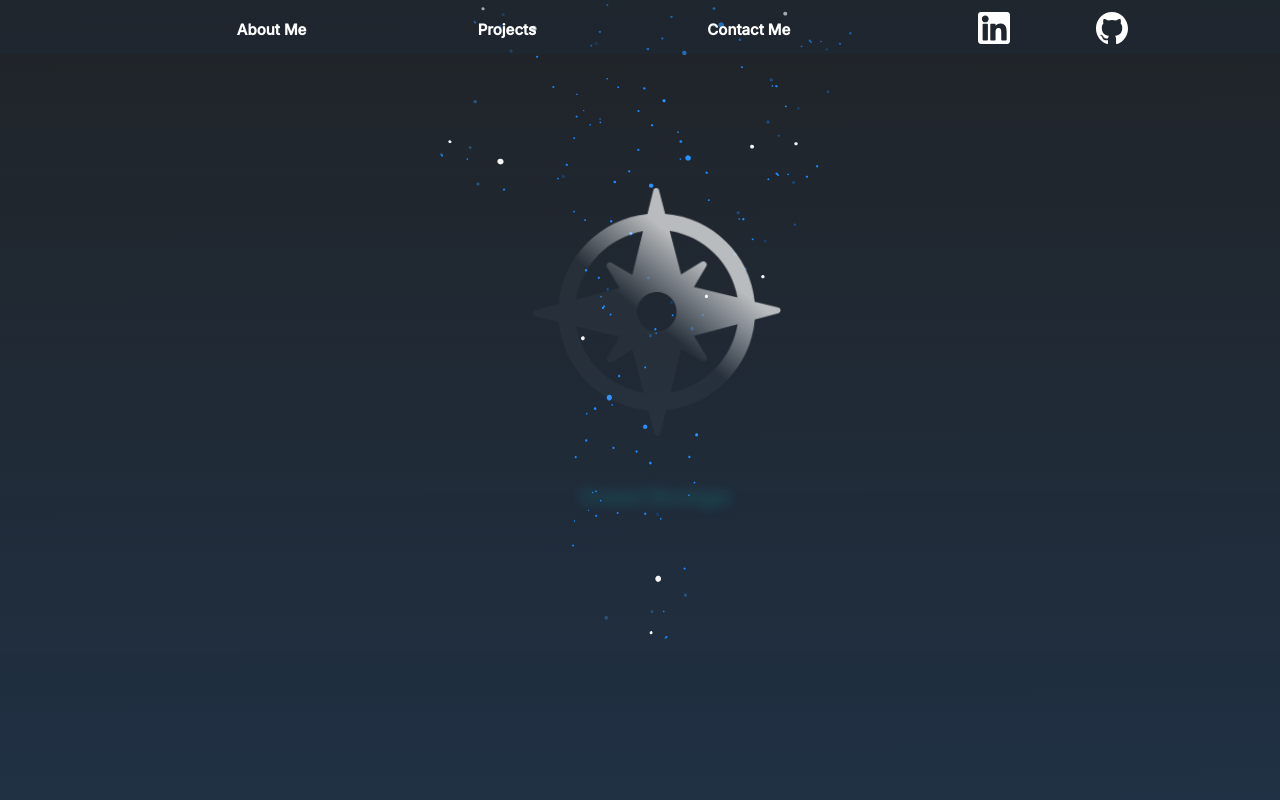
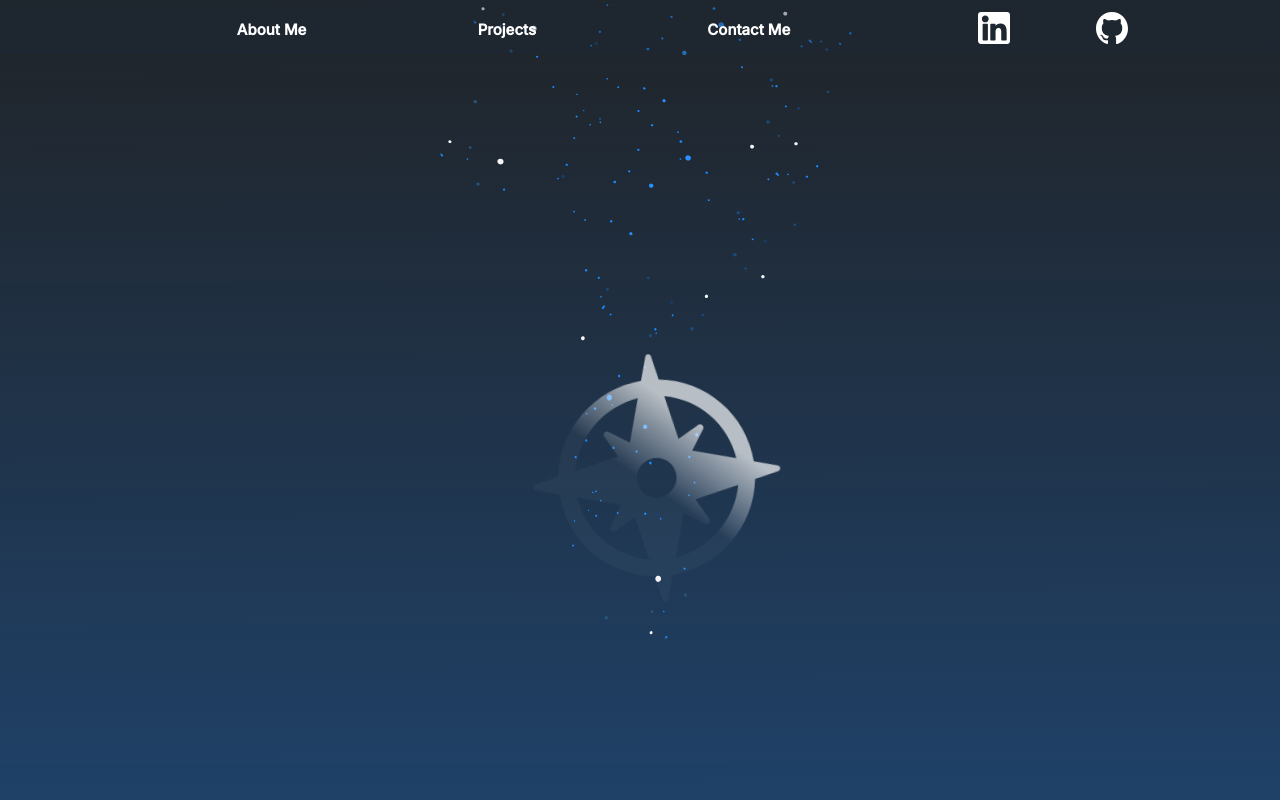
Before and after one commit to MidnightSilva/Portfolio, a React (Create React App) app in the folder my-portfolio/: page / in a window 1280 px wide. Shown: the top 800 px of the page. Built offline with nearby package versions, Linux system fonts and the light colour scheme; a web font is replaced by a local one.

Commit message:
removing morphing animation

```diff
--- a/my-portfolio/src/Sections/AboutMeSection.js
+++ b/my-portfolio/src/Sections/AboutMeSection.js
@@ -1,7 +1,11 @@
-import React from "react";
+import AboutMe from "../components/AboutMe";
 
 const AboutMeSection = () => {
-  return <div></div>;
+  return (
+    <div>
+      <AboutMe />
+    </div>
+  );
 };
 
 export default AboutMeSection;
--- a/my-portfolio/src/Sections/LandingSection.js
+++ b/my-portfolio/src/Sections/LandingSection.js
@@ -14,11 +14,11 @@ const LandingSection = () => {
       <div className="greating-compass-container">
         <h2 className="landing-greeting">Welcome 👋🏼 I’m Jorge</h2>
         <CompassIcon />
-        <div class="morphing">
+        {/* <div class="morphing">
           <div class="word">a USN Veteran</div>
           <div class="word">UX/UI Designer &</div>
           <div class="word">Fronted Developer</div>
-        </div>
+        </div> */}
         <div class="arrow">
           <span></span>
           <span></span>
--- a/my-portfolio/src/_morphing.scss
+++ b/my-portfolio/src/_morphing.scss
@@ -1,38 +1,38 @@
-$speed: 15s;
-$wordCount: 7;
+// $speed: 15s;
+// $wordCount: 7;
 
-.morphing {
-  position: relative;
-  top: -20%;
-  font-size: 20px;
-  color: #06a8ff;
-  filter: contrast(20) blur(1px);
-}
+// .morphing {
+//   position: relative;
+//   top: -20%;
+//   font-size: 20px;
+//   color: #06a8ff;
+//   filter: contrast(20) blur(1px);
+// }
 
-.word {
-  position: absolute;
-  top: 50%;
-  left: 50%;
-  transform: translate(-50%, -50%);
-  animation: word $speed infinite ease-in-out;
+// .word {
+//   position: absolute;
+//   top: 50%;
+//   left: 50%;
+//   transform: translate(-50%, -50%);
+//   animation: word $speed infinite ease-in-out;
 
-  @for $i from 0 to $wordCount {
-    &:nth-child(#{$i + 1}) {
-      animation-delay: ($speed / ($wordCount + 1) * $i) - $speed;
-    }
-  }
+//   @for $i from 0 to $wordCount {
+//     &:nth-child(#{$i + 1}) {
+//       animation-delay: ($speed / ($wordCount + 1) * $i) - $speed;
+//     }
+//   }
 
-  @keyframes word {
-    0%,
-    5%,
-    100% {
-      filter: blur(0px);
-      opacity: 1;
-    }
-    20%,
-    80% {
-      filter: blur(0.5em);
-      opacity: 0;
-    }
-  }
-}
+//   @keyframes word {
+//     0%,
+//     5%,
+//     100% {
+//       filter: blur(0px);
+//       opacity: 1;
+//     }
+//     20%,
+//     80% {
+//       filter: blur(0.5em);
+//       opacity: 0;
+//     }
+//   }
+// }
--- a/my-portfolio/src/pages/HomePage.js
+++ b/my-portfolio/src/pages/HomePage.js
@@ -1,17 +1,17 @@
-import AboutMe from "../components/AboutMe";
+// import AboutMe from "../components/AboutMe";
 import LandingSection from "../Sections/LandingSection";
 import AboutMeSection from "../Sections/AboutMeSection";
-import ProjectSection from "../Sections/ProjectSection";
-import ContactSection from "../Sections/ContactSection";
+// import ProjectSection from "../Sections/ProjectSection";
+// import ContactSection from "../Sections/ContactSection";
 
 const HomePage = () => {
   return (
     <div className="Main-Sec">
       <LandingSection />
       <AboutMeSection />
-      <AboutMe />
+      {/* <AboutMe />
       <ProjectSection />
-      <ContactSection />
+      <ContactSection /> */}
     </div>
   );
 };
```
